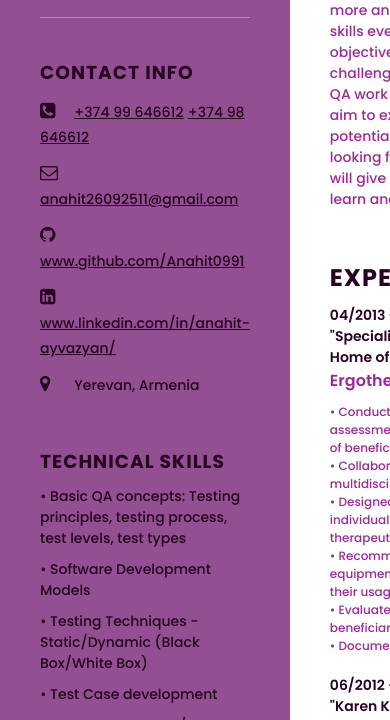
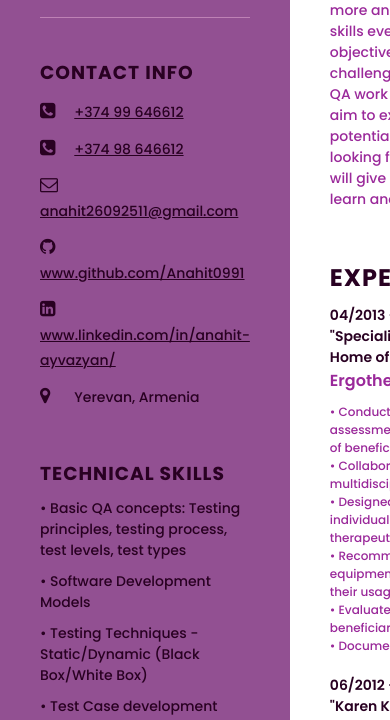
Before and after one commit to Anahit0991/My_CV, a plain HTML site: page index.html in a window 390 px wide. Shown: the part 380-1100 px from the top of the page. Drawn offline with Linux system fonts and the light colour scheme.

Commit message:
Mobile number updated

```diff
--- a/index.html
+++ b/index.html
@@ -23,6 +23,9 @@
                         <li>
                             <span class="icon"><i class="fa fa-phone-square" aria-hidden="true"></i></span>
                             <span class="text"><a href=tel:+37499646612>+374 99 646612</a></span>
+                        </li>
+                        <li>
+                            <span class="icon"><i class="fa fa-phone-square" aria-hidden="true"></i></span>
                             <span class="text"><a href=tel:+37499646612>+374 98 646612</a></span>
                         </li>
                         <li>
```
